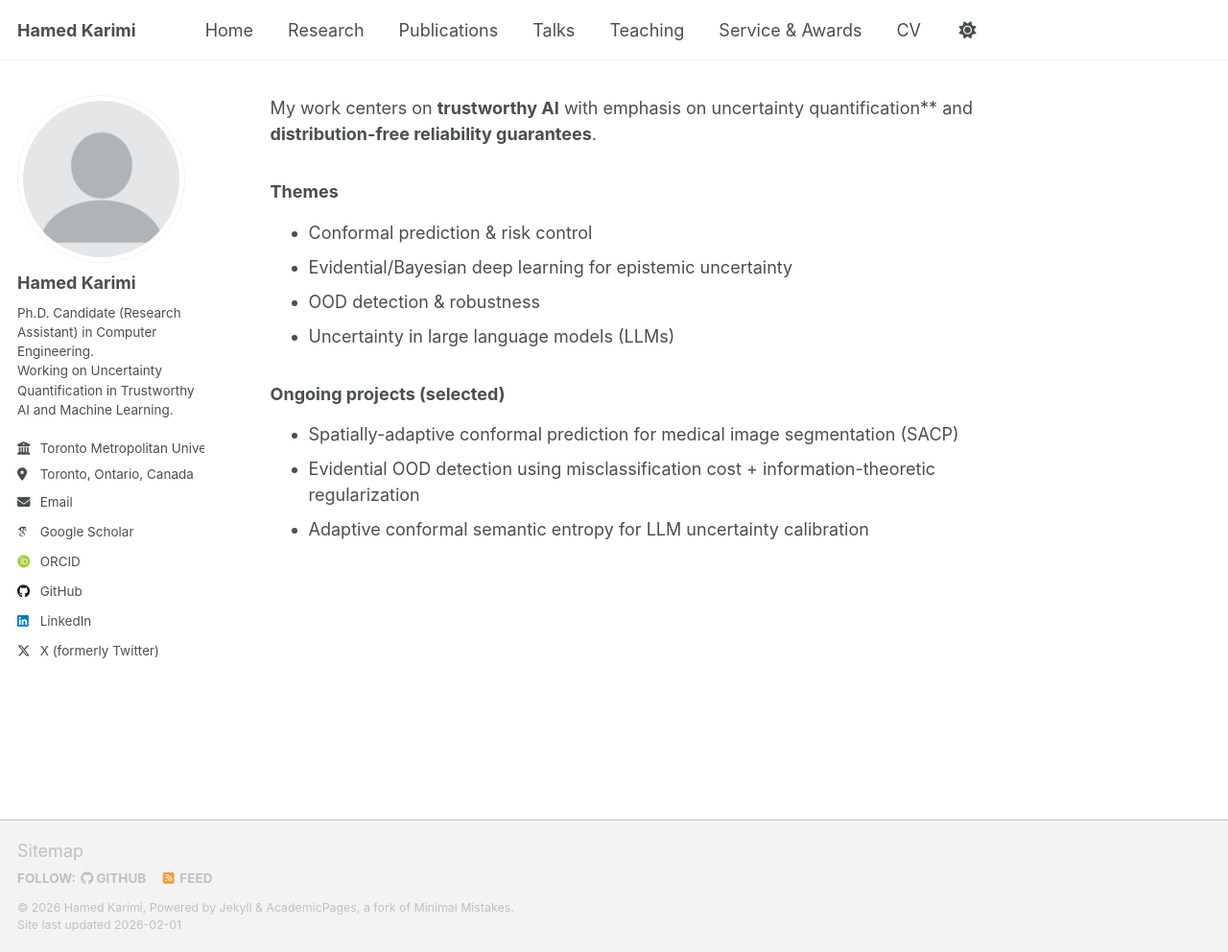
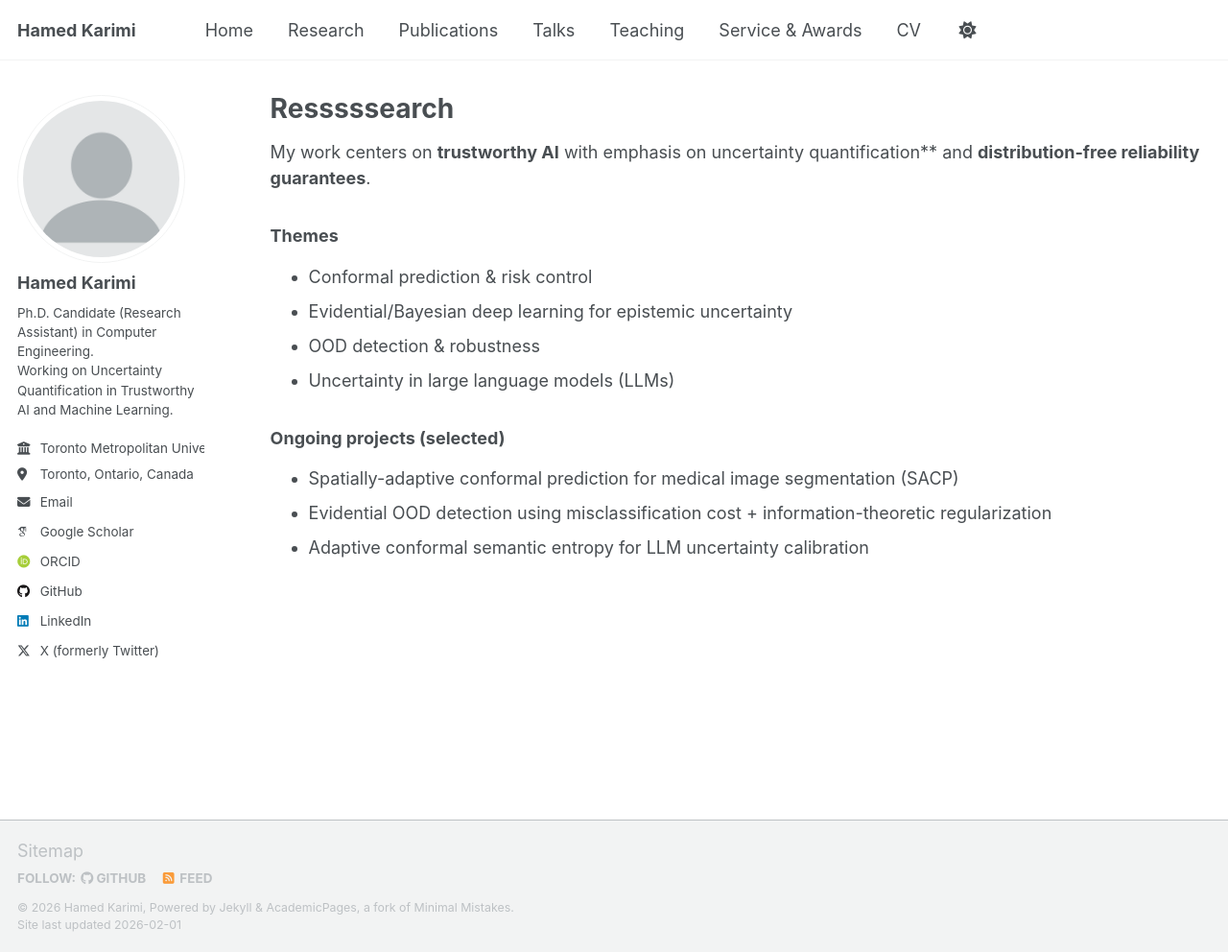
Before and after one commit to hamedmx/hamedmx.github.io, a Jekyll site: the page built from _pages/research.md, in a window 1280 px wide and 992 px high. Shown: the whole window at 96% size. Built offline with Jekyll 4.4.1, drawn with Linux system fonts in a browser that asks for light colours; some web fonts are replaced; a script that is not in the unit is left out.

Commit message:
Update research.md

```diff
--- a/_pages/research.md
+++ b/_pages/research.md
@@ -1,6 +1,6 @@
 ---
 layout: archive
-title: "Resssssearch/
+title: Resssssearch
 author_profile: true
 ---
 
```
